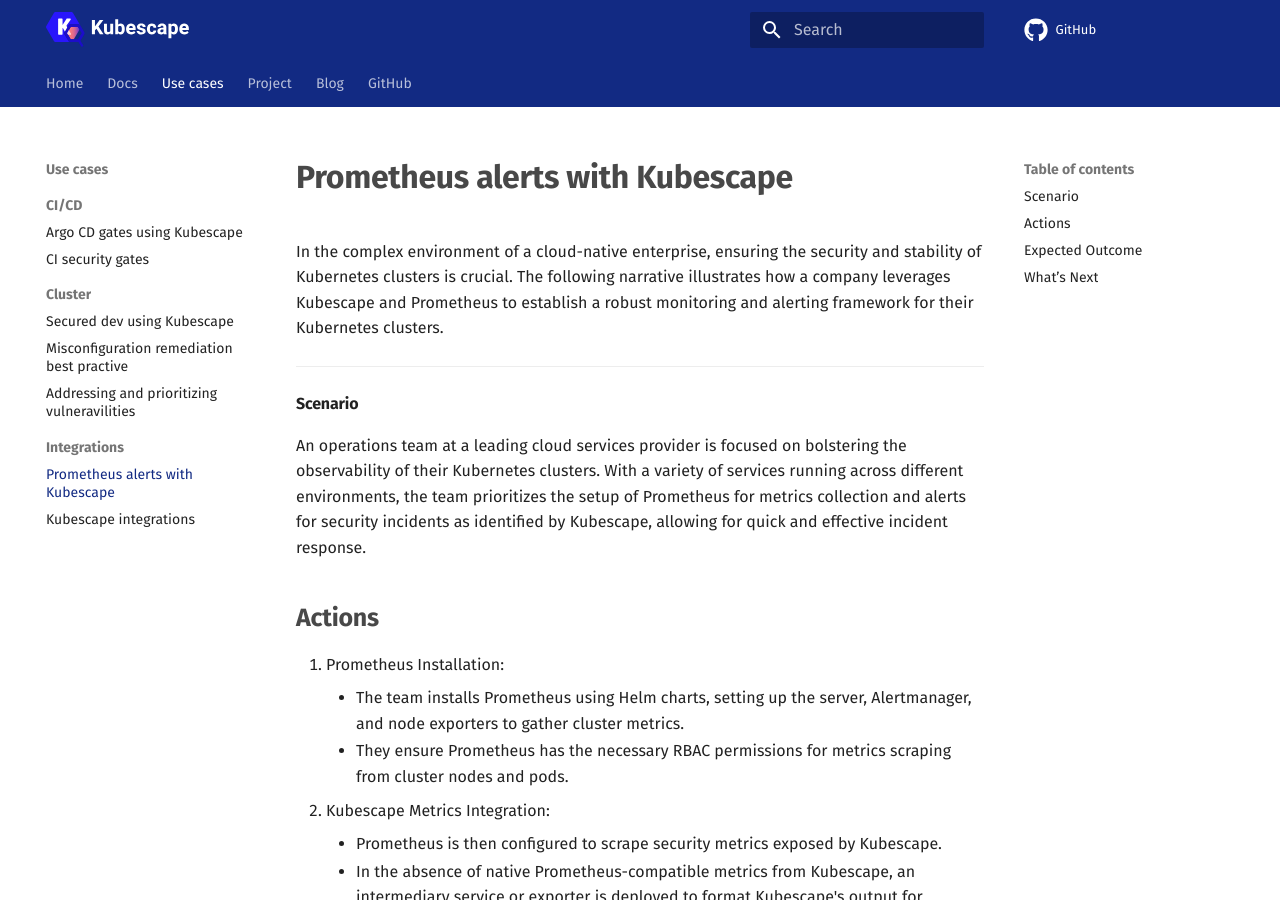
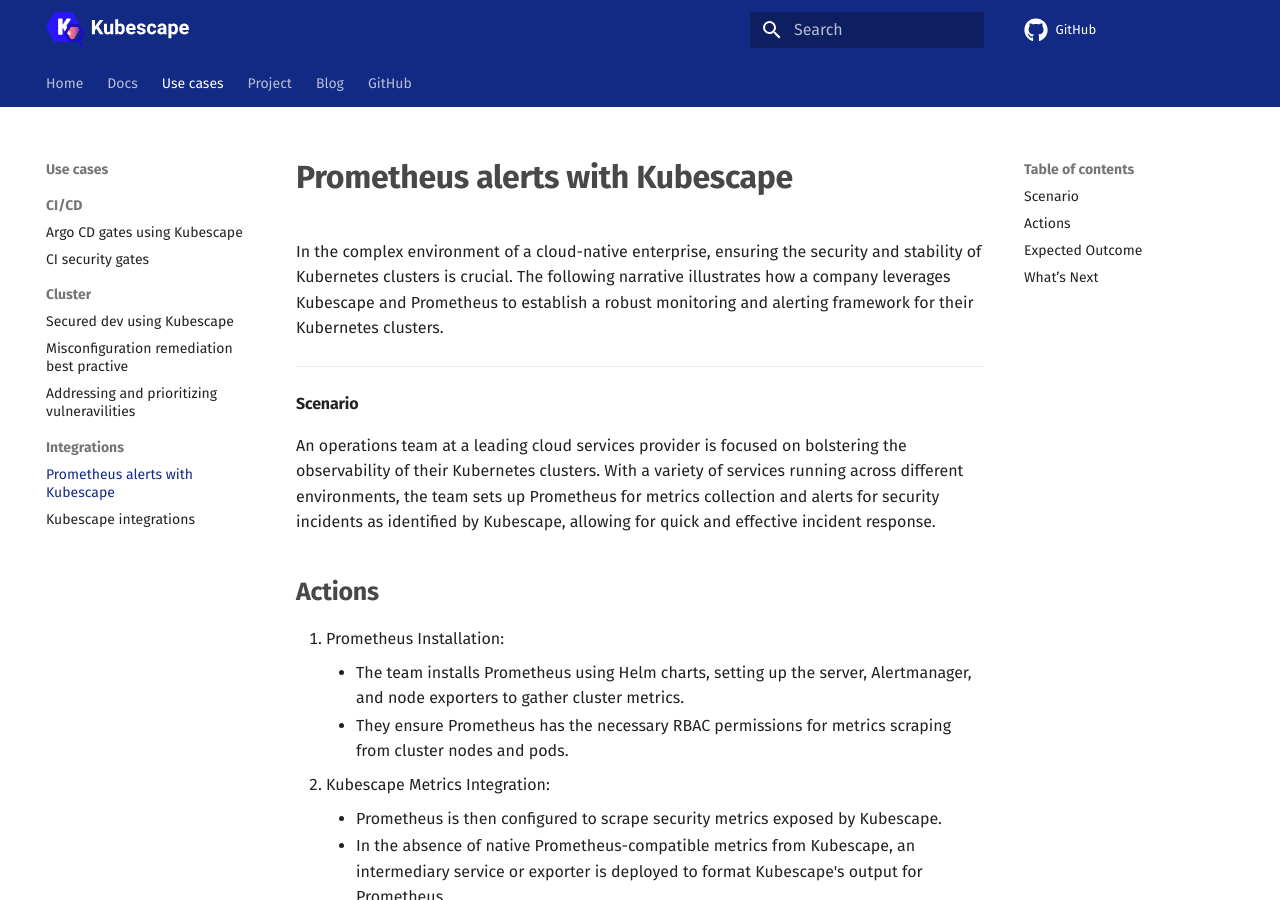
Before and after one commit to kubescape/kubescape.io, an MkDocs documentation site: the page built from docs/use_cases/prometheus-alerts-with-kubescape.md, in a window 1280 px wide and 900 px high. Built offline with MkDocs 1.6.1 and Material for MkDocs 9.7.7, drawn with Linux system fonts in a browser that asks for light colours; comment, search, counter and statistics services are not loaded.

Commit message:
Update docs/use_cases/prometheus-alerts-with-kubescape.md
Co-authored-by: Oshrat Nir <45561829+Oshratn@users.noreply.github.com>
Signed-off-by: Gal Gibli <gal.gibli@gmail.com>

```diff
--- a/docs/use_cases/prometheus-alerts-with-kubescape.md
+++ b/docs/use_cases/prometheus-alerts-with-kubescape.md
@@ -6,7 +6,7 @@
 
 #### **Scenario**
 
-An operations team at a leading cloud services provider is focused on bolstering the observability of their Kubernetes clusters. With a variety of services running across different environments, the team prioritizes the setup of Prometheus for metrics collection and alerts for security incidents as identified by Kubescape, allowing for quick and effective incident response.
+An operations team at a leading cloud services provider is focused on bolstering the observability of their Kubernetes clusters. With a variety of services running across different environments, the team sets up Prometheus for metrics collection and alerts for security incidents as identified by Kubescape, allowing for quick and effective incident response.
 
 
 ## **Actions**
```
